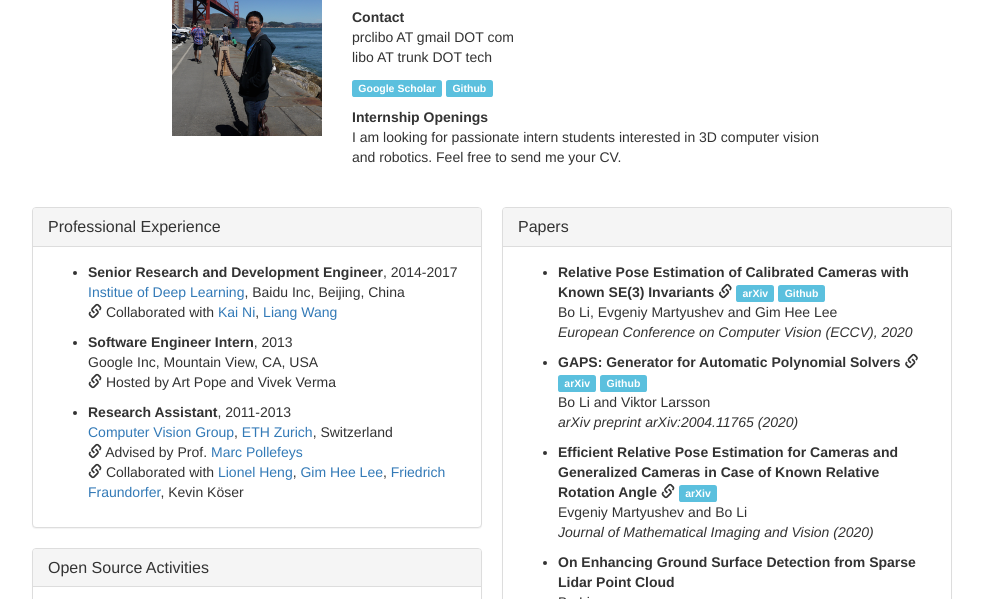
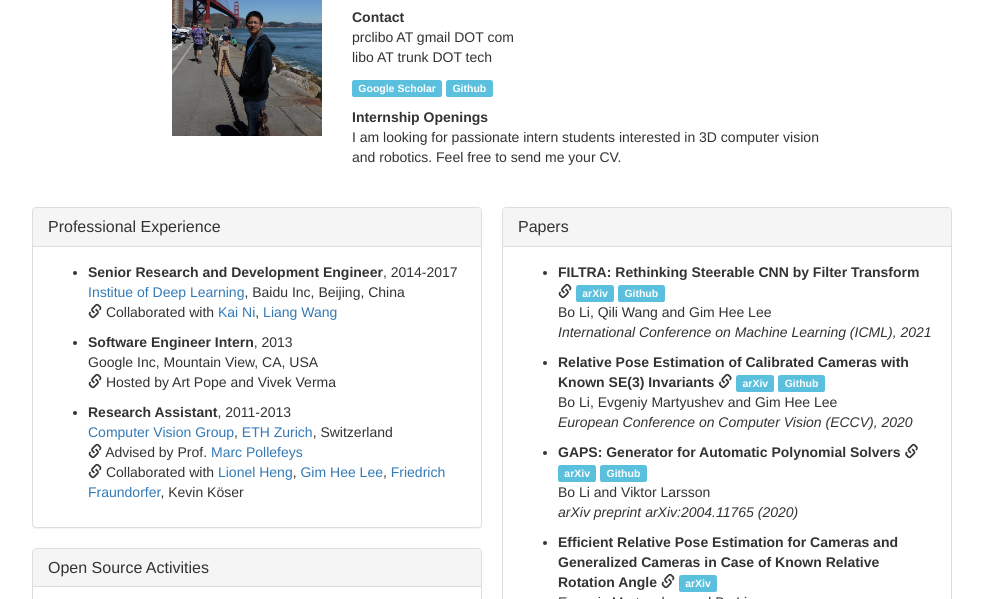
Before and after one commit to prclibo/prclibo.github.io, a plain HTML site: page index.html in a window 1280 px wide. Shown: the part 148-747 px from the top of the page, without its empty margins (148-1131 px from the left). Drawn offline with nearby package versions, Linux system fonts and the light colour scheme.

Commit message:
fixed https and added paper

```diff
--- a/index.html
+++ b/index.html
@@ -7,13 +7,13 @@
         <meta content='text/html; charset=gb2312' http-equiv='Content-Type'>
         <title>Bo Li's Homepage</title>
         <!-- 新 Bootstrap 核心 CSS 文件 -->
-        <link rel="stylesheet" href="http://cdn.bootcss.com/bootstrap/3.2.0/css/bootstrap.min.css">
+        <link rel="stylesheet" href="https://cdn.bootcss.com/bootstrap/3.2.0/css/bootstrap.min.css">
 
         <!-- jQuery文件。务必在bootstrap.min.js 之前引入 -->
-        <script src="http://cdn.bootcss.com/jquery/1.11.1/jquery.min.js"></script>
+        <script src="https://cdn.bootcss.com/jquery/1.11.1/jquery.min.js"></script>
 
         <!-- 最新的 Bootstrap 核心 JavaScript 文件 -->
-        <script src="http://cdn.bootcss.com/bootstrap/3.2.0/js/bootstrap.min.js"></script>
+        <script src="https://cdn.bootcss.com/bootstrap/3.2.0/js/bootstrap.min.js"></script>
 
         <!--script src="https://cdnjs.cloudflare.com/ajax/libs/masonry/3.3.2/masonry.pkgd.js"></script-->
         <script src="masonry.pkgd.min.js"></script>
@@ -133,6 +133,22 @@
                     </div>
                     <div class="panel-body">
                         <ul>
+                            <li>
+                                <p>
+                                    <strong>FILTRA: Rethinking Steerable CNN by Filter Transform</strong>
+                                    <span class="glyphicon glyphicon-link"></span>
+                                    <a href="https://arxiv.org/pdf/2105.11636">
+                                        <span class="label label-info">arXiv</span>
+                                    </a>
+                                    <a href="https://github.com/prclibo/filtra">
+                                        <span class="label label-info">Github</span>
+                                    </a>
+                                    <br/>
+                                    Bo Li, Qili Wang and Gim Hee Lee
+                                    <br/>
+                                    <em>International Conference on Machine Learning (ICML), 2021</em>
+                                </p>
+                            </li>
                             <li>
                                 <p>
                                     <strong>Relative Pose Estimation of Calibrated Cameras with Known SE(3) Invariants</strong>
```
